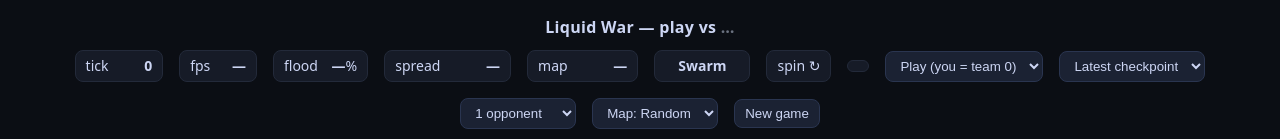
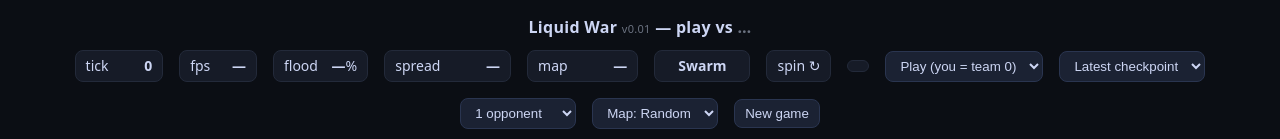
Before and after one commit to pbox-analytics/liquidwar5-ai-training, a plain HTML site: page web/static/index.html in a window 1280 px wide. Shown: the top 139 px of the page. Drawn offline with Linux system fonts and the light colour scheme.

Commit message:
release: v0.01 — first playable GPU-native Liquid War (8 stances, maze maps, mote render pipeline, core rotation, stance-aware AI); stamp v0.01 in the UI

```diff
--- a/web/static/index.html
+++ b/web/static/index.html
@@ -32,7 +32,7 @@
 </style>
 </head>
 <body>
-  <h1>Liquid War — <span id="modeLabel">play</span> vs <span id="opp" class="muted">…</span></h1>
+  <h1>Liquid War <span class="muted" style="font-size:11px; font-weight:400">v0.01</span> — <span id="modeLabel">play</span> vs <span id="opp" class="muted">…</span></h1>
   <div id="hud">
     <span class="pill">tick <b id="tick">0</b></span>
     <span class="pill">fps <b id="fps">—</b></span>
```
